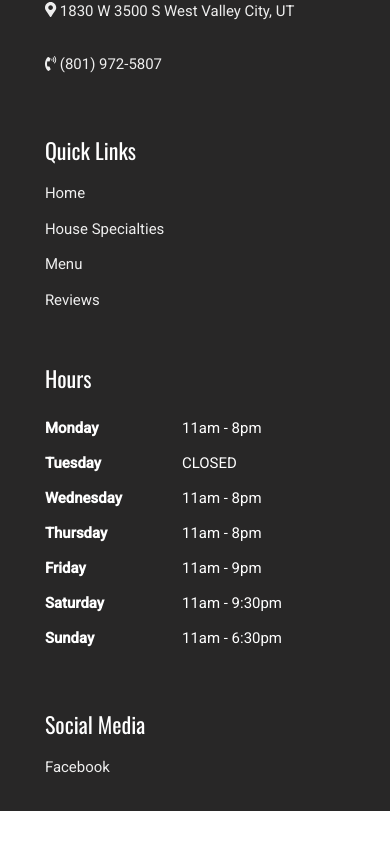
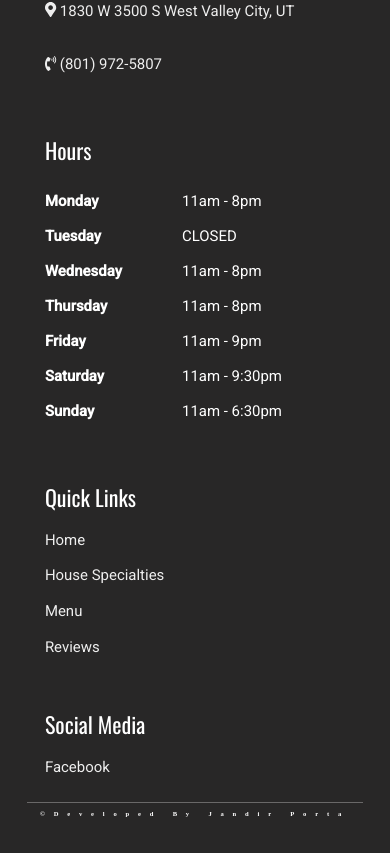
Before and after one commit to jandirdlctm/Casa-Peru-Front-End, a Vue app: page / in a window 390 px wide. Shown: the part 936-1789 px from the top of the page. Before the commit the page ends 1747 px from the top, so only its background shows below. Built offline with nearby package versions, Linux system fonts and the light colour scheme.

Commit message:
dev credit added and comments fixed and app.vue formatted

```diff
--- a/src/App.vue
+++ b/src/App.vue
@@ -5,43 +5,19 @@
 
     <header>
       <a href="/" class="casa-peru-logo"><img src="./assets/logo.png"></a>
-      <!-- <div id="menu-bar" class="fas fa-bars">
-
-      </div> -->
-
-
-      <!-- <button v-on:click="navButtonClicked" type="button" name="button">aa</button> -->
-      <!-- v-bind:class="{'fas fa-times': closeMode}"> -->
-      <!-- <button v-on:click="navButtonClicked" type="button" name="button" v-bind:class="{'fas fa-times': closeMode, 'fas fa-bars': !closeMode}"></button> -->
-      <!-- <div v-on:click="navButtonClicked" class="menu-bar" ><i  v-bind:class="icon"></i></div> -->
-      <!-- v-bind:class="{ 'fas fa-times': closeMode==true }" -->
-      <!-- <div class="">
-        <html:button v-on:click="navButtonClicked" id="menu-bar" class="fas fa-bars" type="button" name="button"></html:button>
-      </div> -->
 
       <Slide right :closeOnNavigation="true">
-
           <a class="nav-link"><router-link to="/">Home</router-link></a>
           <a class="nav-link"><router-link to="/house-specialties">House Specialties</router-link></a>
           <a class="nav-link"><router-link to="/menu">Menu</router-link></a>
           <a class="nav-link"><router-link to="/reviews">Reviews</router-link></a>
           <a class="contact-link" href="#anchor-point" style="color: white;">Contact</a>
-
       </Slide>
 
+    </header>
 
+    <router-view></router-view>
 
-      <!-- <nav class="navbar">
-        <ul>
-          <li><a><router-link to="/">Home</router-link></a></li>
-          <li><a><router-link to="/house-specialties">House Specialties</router-link></a></li>
-          <li><a><router-link to="/menu">Menu</router-link></a></li>
-          <li><a><router-link to="/reviews">Reviews</router-link></a></li>
-          <li><a href="#anchor-point">Contact</a></li>
-        </ul>
-      </nav> -->
-    </header>
-    <router-view></router-view>
     <!-- FOOTER -->
     <a name="anchor-point"></a>
     <div class="footer-container">
@@ -53,22 +29,6 @@
         </div>
 
         <div class="wrapper">
-        <h3>Quick Links</h3>
-        <a href="/">Home</a>
-        <a href="/house-specialties">House Specialties</a>
-        <a href="/menu">Menu</a>
-        <a href="/reviews">Reviews</a>
-      </div>
-
-      <div class="wrapper">
-        <!-- <h3>Hours</h3>
-        <p>Monday       11:00 AM - 8:00 PM</p>
-        <p>Tuesday      CLOSED</p>
-        <p>Wednesday    11:00 AM - 8:00 PM</p>
-        <p>Thursday     11:00 AM - 8:00 PM</p>
-        <p>Friday       11:00 AM - 9:00 PM</p>
-        <p>Saturday     11:00 AM - 9:30 PM</p>
-        <p>Sunday       11:00 AM - 6:30 PM</p> -->
           <h3>Hours</h3>
           <div class="hrs-of-operation-wrapper">
             <table>
@@ -81,7 +41,14 @@
               <tr><th>Sunday</th><td>11am - 6:30pm</td></tr>
             </table>
           </div>
+        </div>
 
+        <div class="wrapper">
+          <h3>Quick Links</h3>
+          <a href="/">Home</a>
+          <a href="/house-specialties">House Specialties</a>
+          <a href="/menu">Menu</a>
+          <a href="/reviews">Reviews</a>
         </div>
 
         <div class="wrapper">
@@ -89,14 +56,17 @@
           <a href="https://www.facebook.com/pg/casaperurestaurant14/about/?ref=page_internal" target="_blank">Facebook</a>
         </div>
 
-      <!-- <h1 class="credit">Developed by <a href="#">Kelsey meza </a> all rights reserved.</h1> -->
+      </div>
+
+      <div class="dev-sig-wrapper">
+        <h1 class="dev-signature">©Developed by Jandir Porta </h1>
       </div>
     </div>
   </div>
 </template>
 
 <script>
-// import Home from './components/Home.vue'
+
 import {Slide} from 'vue-burger-menu'
 
 export default {
@@ -107,7 +77,6 @@ export default {
   data: function(){
     return{
       closeMode: false,
-      // icon: "fas fa-times"
     }
   },
   methods:{
@@ -115,8 +84,6 @@ export default {
       console.log("hamburger button clicked");
       this.closeMode = !this.closeMode;
       console.log(this.closeMode);
-      // this.icon = "fas fa-times";
-      // console.log(this.icon);
     }
   }
 
@@ -200,7 +167,6 @@ header #menu-bar{
     display: block;
     color: white;
     padding-left: 2rem;
-    /* border-left: .2rem solid blac; */
     font-size: 2rem;
   }
   header .navbar ul li a:hover{
@@ -254,18 +220,18 @@ header #menu-bar{
   color: red;
 }
 
-.credit{
-  font-size: 2rem;
+.dev-signature{
+  display: block;
+  margin: auto;
+  margin-bottom: 20px;
+  font-size: 1.0rem;
   text-align: center;
-  border-top: .2rem solid rgba(255,255,255,.7);
-  padding: 2rem 1rem;
-  font-weight: normal;
+  border-top: .1rem solid rgba(255,255,255,.3);
+  padding: 0.8rem 1rem;
+  font-weight: bold;
+  font-family: 'Shadows Into Light', cursive;
   letter-spacing: 1rem;
   color: white;
-}
-
-.credit a{
-  color: red;
 }
 
 table {
@@ -277,25 +243,8 @@ table {
 }
 
 td {
-  /* padding: 10px 0; */
   padding-left: 60px;
 }
-
-/* table{
-  font-size: 1.7rem;
-  color: #eee;
-  /* padding: 1rem 0; */
-/* }  */
-
-/* td{
-  text-align: right;
-  margin-left: 10px;
-  padding: 10px;
-}
-
-th{
-  text-align: left;
-} */
 
 /* HAMBURGER */
 .bm-burger-bars{
@@ -310,11 +259,36 @@ th{
   color: white;
 }
 
+@media (max-width: 474px){
+
+    .dev-signature{
+      font-size: 0.95rem;
+    }
+
+  }
+  @media (max-width: 408px){
+
+    .dev-signature{
+      font-size: 0.75rem;
+    }
+
+  }
+  @media (max-width: 384px){
+
+    .dev-signature{
+      font-size: 0.57rem;
+    }
+
+  }
+
+
 @media (max-width: 360px){
 
     td {
-  /* padding: 10px 0; */
       padding-left: 40px;
+    }
+    .dev-signature{
+      font-size: 0.55rem;
     }
 
   }
```
Lines whose indentation alone changed are shown as unchanged.
